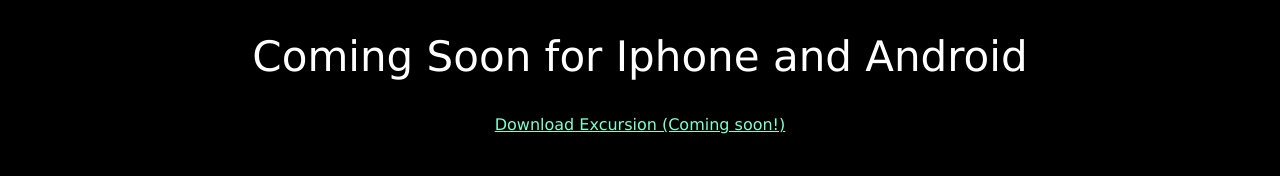
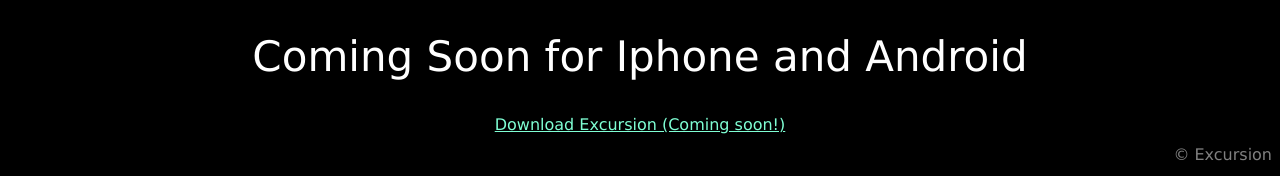
Before and after one commit to AlainRheault/excursion, a plain HTML site: page index.html in a window 1280 px wide. Shown: the part 1494-1670 px from the top of the page. Before the commit the page ends 1644 px from the top, so only its background shows below. Drawn offline with Linux system fonts and the light colour scheme.

Commit message:
Add copyright footer with the CSS code

```diff
--- a/index.html
+++ b/index.html
@@ -34,6 +34,9 @@
 					<a class="download-link" href="#">Download Excursion (Coming soon!)</a>
 				</p>
 			</section>
+			<footer id="copyright">
+				<p>&copy; Excursion</p>
+			</footer>
 		</main>
 	</body>
 </html>
--- a/resources/css/style.css
+++ b/resources/css/style.css
@@ -31,6 +31,12 @@
 	margin-top: 20px;
 }
 
+#copyright {
+	text-align: right;
+	color: gray;
+	line-height: 10px;
+}
+
 @media only screen and (max-width: 550px) {
 	body {
 		min-width: 530px;
```
